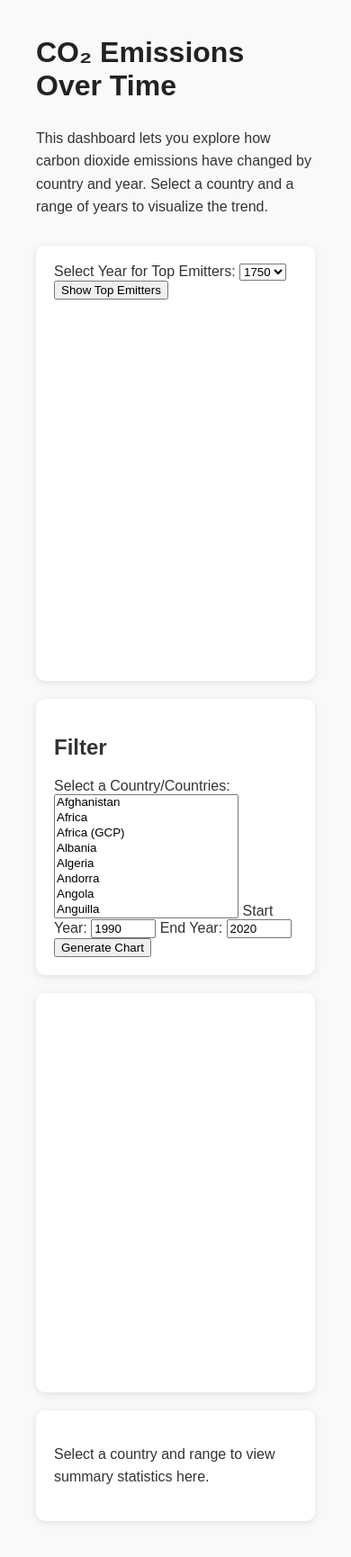
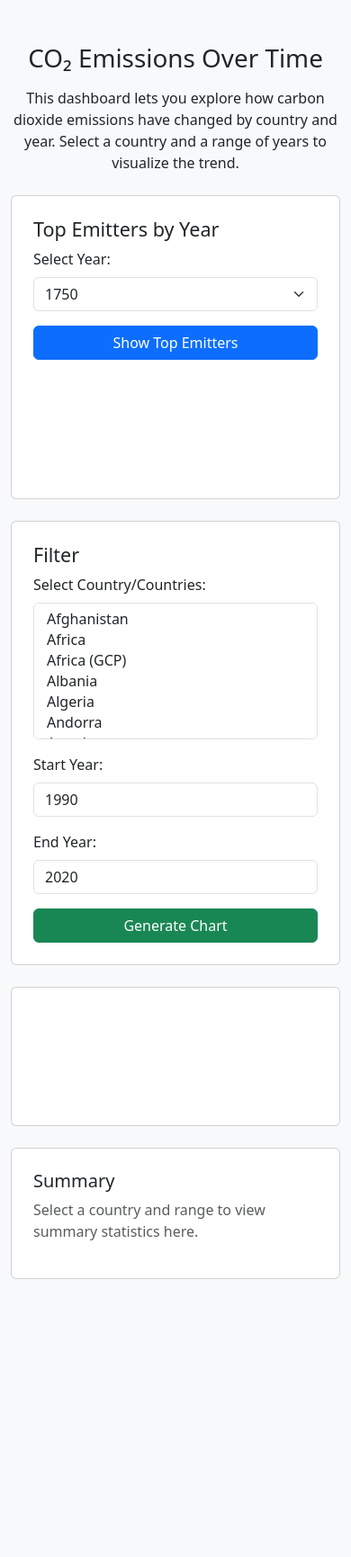
Before and after one commit to RussellGragilla/data-vis-website, a Flask app: page / in a window 390 px wide; the page is wider, and only the part inside the window is pictured. Shown: that part at 90% size. After the commit the page ends 1422 px from the top of that part, so only its background shows below. Run offline with Flask 3, Linux system fonts and the light colour scheme; data comes from the database, SQL or seed files in the repository.

Commit message:
Rewrote the html to incorporate BootStrap

```diff
--- a/templates/index.html
+++ b/templates/index.html
@@ -3,52 +3,73 @@
 <head>
     <meta charset="UTF-8">
     <title>CO₂ Emissions by Country</title>
-    <link rel="stylesheet" href="{{ url_for('static', filename='style.css') }}">
+    <!-- Bootstrap CSS -->
+    <link href="https://cdn.jsdelivr.net/npm/bootstrap@5.3.3/dist/css/bootstrap.min.css" rel="stylesheet">
+    <!-- Chart.js -->
     <script src="https://cdn.jsdelivr.net/npm/chart.js"></script>
 </head>
-<body>
-    <section id="intro">
-        <h1>CO₂ Emissions Over Time</h1>
-        <p>This dashboard lets you explore how carbon dioxide emissions have changed by country and year.
-           Select a country and a range of years to visualize the trend.</p>
+<body class="bg-light">
+
+<div class="container my-5">
+    <!-- Header -->
+    <section id="intro" class="mb-4 text-center">
+        <h1 class="mb-3">CO₂ Emissions Over Time</h1>
+        <p>This dashboard lets you explore how carbon dioxide emissions have changed by country and year. Select a country and a range of years to visualize the trend.</p>
     </section>
 
-
-    <div id="dashboard">
-        <div class="card">
-            <label for="topYear">Select Year for Top Emitters:</label>
-            <select id="topYear">
-
-            </select>
-            <button onclick="loadTopEmitters()">Show Top Emitters</button>
-
-            <canvas id="topEmittersChart" width="800" height="400"></canvas>
+    <!-- Top Emitters Section -->
+    <div class="card mb-4 p-4">
+        <h4>Top Emitters by Year</h4>
+        <div class="row g-3 align-items-end">
+            <div class="col-md-4">
+                <label for="topYear" class="form-label">Select Year:</label>
+                <select id="topYear" class="form-select"></select>
+            </div>
+            <div class="col-md-4">
+                <button class="btn btn-primary w-100" onclick="loadTopEmitters()">Show Top Emitters</button>
+            </div>
         </div>
-        <div class="card" id="controls">
-            <h2>Filter</h2>
-
-            <label for="country">Select a Country/Countries:</label>
-            <select id="country" multiple size="8"></select>
-
-            <label for="startYear">Start Year:</label>
-            <input type="number" id="startYear" min="1750" max="2023" value="1990">
-
-            <label for="endYear">End Year:</label>
-            <input type="number" id="endYear" min="1750" max="2023" value="2020">
-
-            <button onclick="loadData()">Generate Chart</button>
-
-        </div>
-
-        <div class="card">
-            <canvas id="co2Chart" width="800" height="400"></canvas>
-        </div>
-
-        <div id="summary" class="card">
-            <p id="summaryText">Select a country and range to view summary statistics here.</p>
+        <div class="mt-4">
+            <canvas id="topEmittersChart" height="100"></canvas>
         </div>
     </div>
 
-    <script src="{{ url_for('static', filename='chart.js') }}"></script>
+    <!-- Filters and Chart Section -->
+    <div class="card mb-4 p-4">
+        <h4>Filter</h4>
+        <div class="row g-3">
+            <div class="col-md-4">
+                <label for="country" class="form-label">Select Country/Countries:</label>
+                <select id="country" class="form-select" multiple size="6"></select>
+            </div>
+            <div class="col-md-4">
+                <label for="startYear" class="form-label">Start Year:</label>
+                <input type="number" id="startYear" class="form-control" min="1750" max="2023" value="1990">
+            </div>
+            <div class="col-md-4">
+                <label for="endYear" class="form-label">End Year:</label>
+                <input type="number" id="endYear" class="form-control" min="1750" max="2023" value="2020">
+            </div>
+        </div>
+        <div class="row mt-3">
+            <div class="col">
+                <button class="btn btn-success w-100" onclick="loadData()">Generate Chart</button>
+            </div>
+        </div>
+    </div>
+
+    <!-- Chart -->
+    <div class="card mb-4 p-4">
+        <canvas id="co2Chart" height="100"></canvas>
+    </div>
+
+    <!-- Summary -->
+    <div class="card p-4">
+        <h5>Summary</h5>
+        <p id="summaryText" class="text-muted">Select a country and range to view summary statistics here.</p>
+    </div>
+</div>
+
+<script src="{{ url_for('static', filename='chart.js') }}"></script>
 </body>
 </html>
```
Also changed, not shown: static/chart.js (line endings or trailing spaces).
